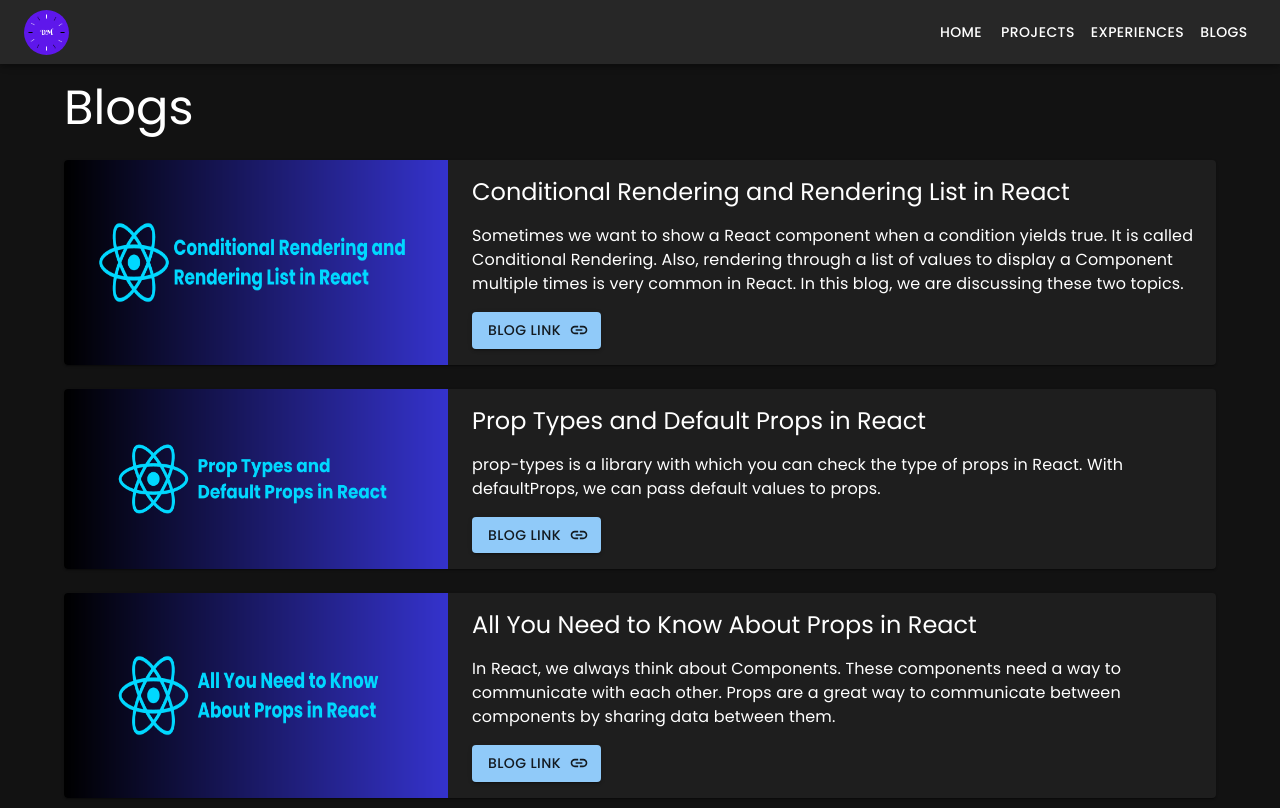
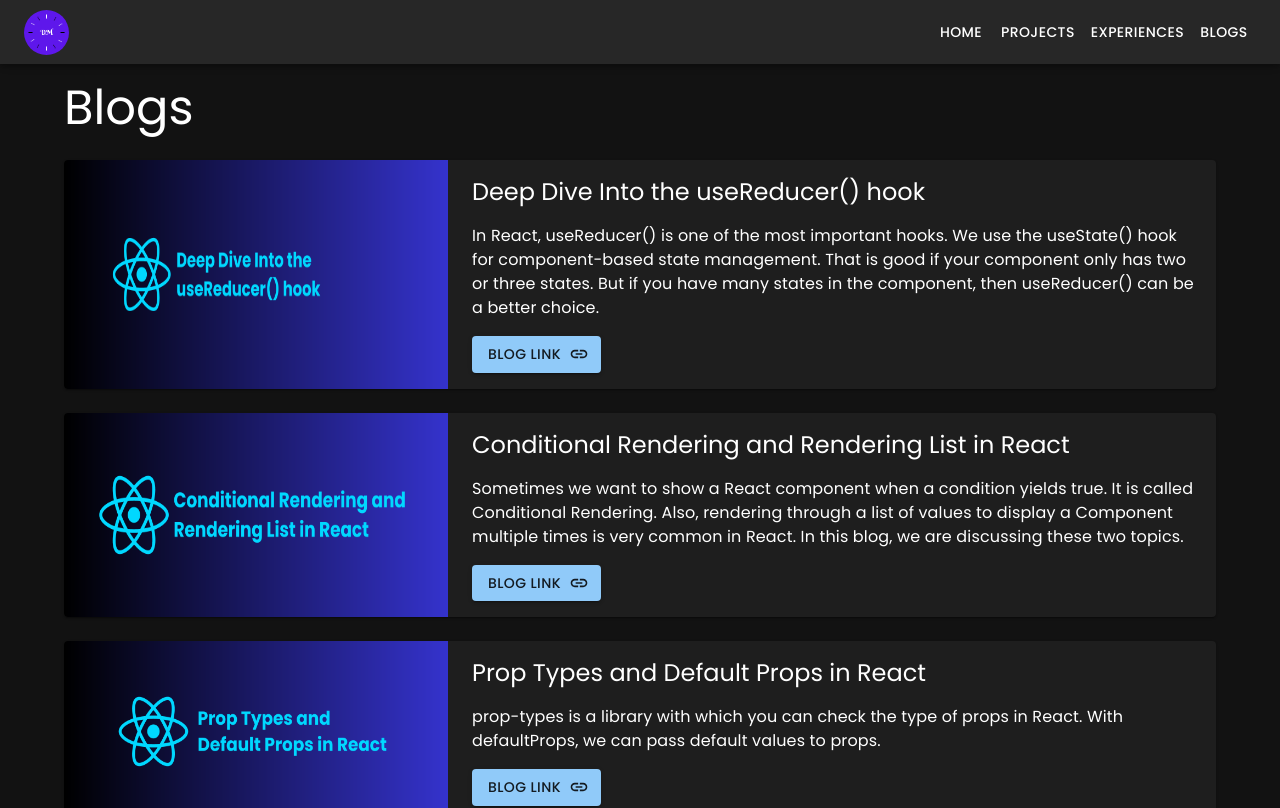
Before and after one commit to debajit13/portfolio, a React (Create React App) app: page /blogs in a window 1280 px wide. Shown: the top 808 px of the page. Built offline with nearby package versions, Linux system fonts and the light colour scheme.

Commit message:
add new blog 'Deep Dive Into the useReducer() hook'

```diff
--- a/src/pages/Blogs.js
+++ b/src/pages/Blogs.js
@@ -9,9 +9,18 @@ import indepthStateImage from '../assets/images/blogs/InDepthState.png';
 import allAboutPropsImage from '../assets/images/blogs/AllAboutProps.png';
 import propTypesAndDefaultPropsImage from '../assets/images/blogs/prop-types-default-props.png';
 import conditionalRenderingImage from '../assets/images/blogs/conditional rendering.png';
+import deepDiveIntoUseReducerImage from '../assets/images/blogs/deepDiveUseReducer.png';
 
 const Blogs = () => {
   const blogsData = [
+    {
+      blogTitle: 'Deep Dive Into the useReducer() hook',
+      blogDescription:
+        'In React, useReducer() is one of the most important hooks. We use the useState() hook for component-based state management. That is good if your component only has two or three states. But if you have many states in the component, then useReducer() can be a better choice.',
+      blogImage: deepDiveIntoUseReducerImage,
+      blogLink:
+        'https://dev.to/debajit13/deep-dive-into-the-usereducer-hook-1kom',
+    },
     {
       blogTitle: 'Conditional Rendering and Rendering List in React',
       blogDescription:
```
Also changed, not shown: src/assets/images/blogs/deepDiveUseReducer.png (added).
